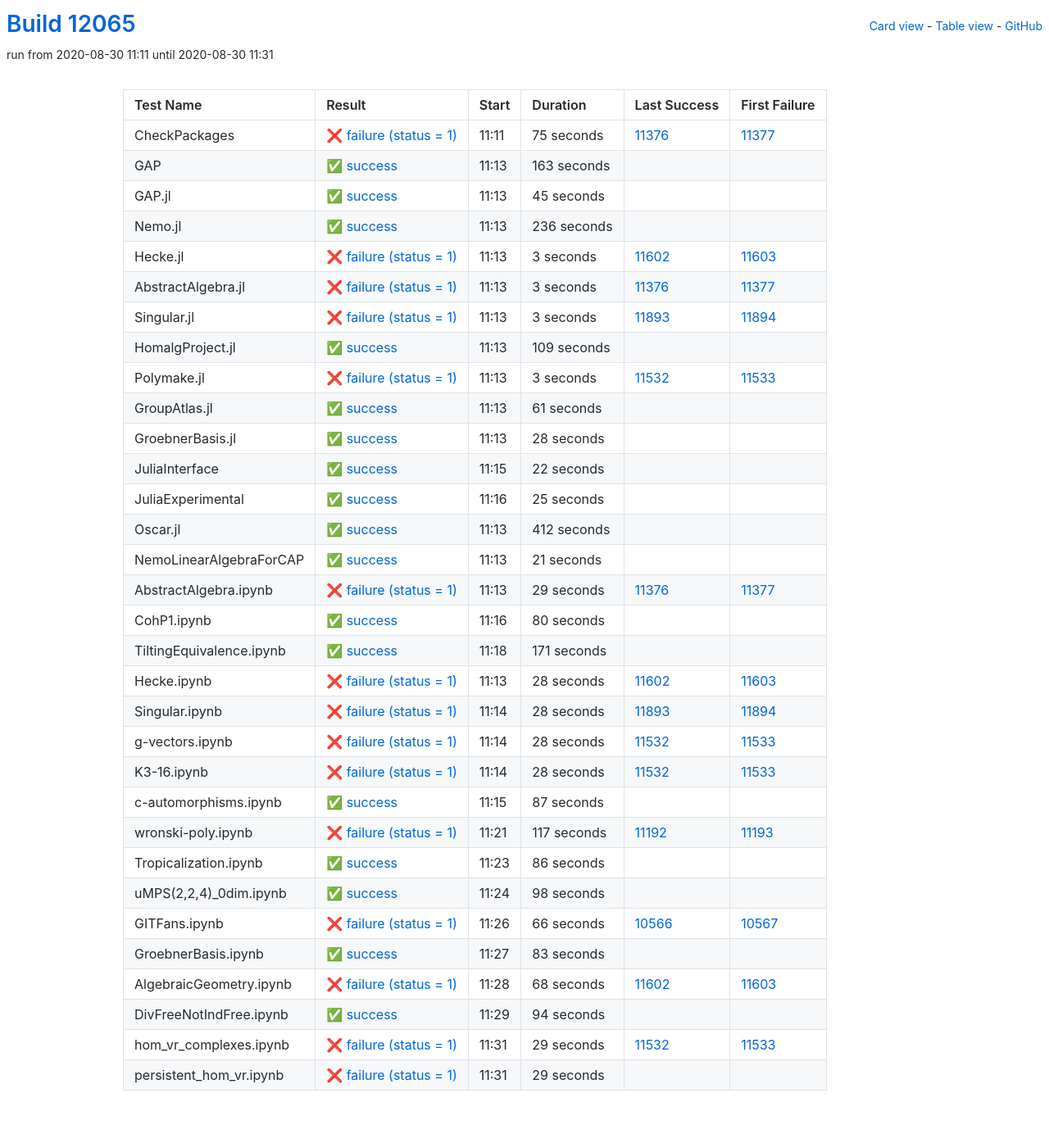
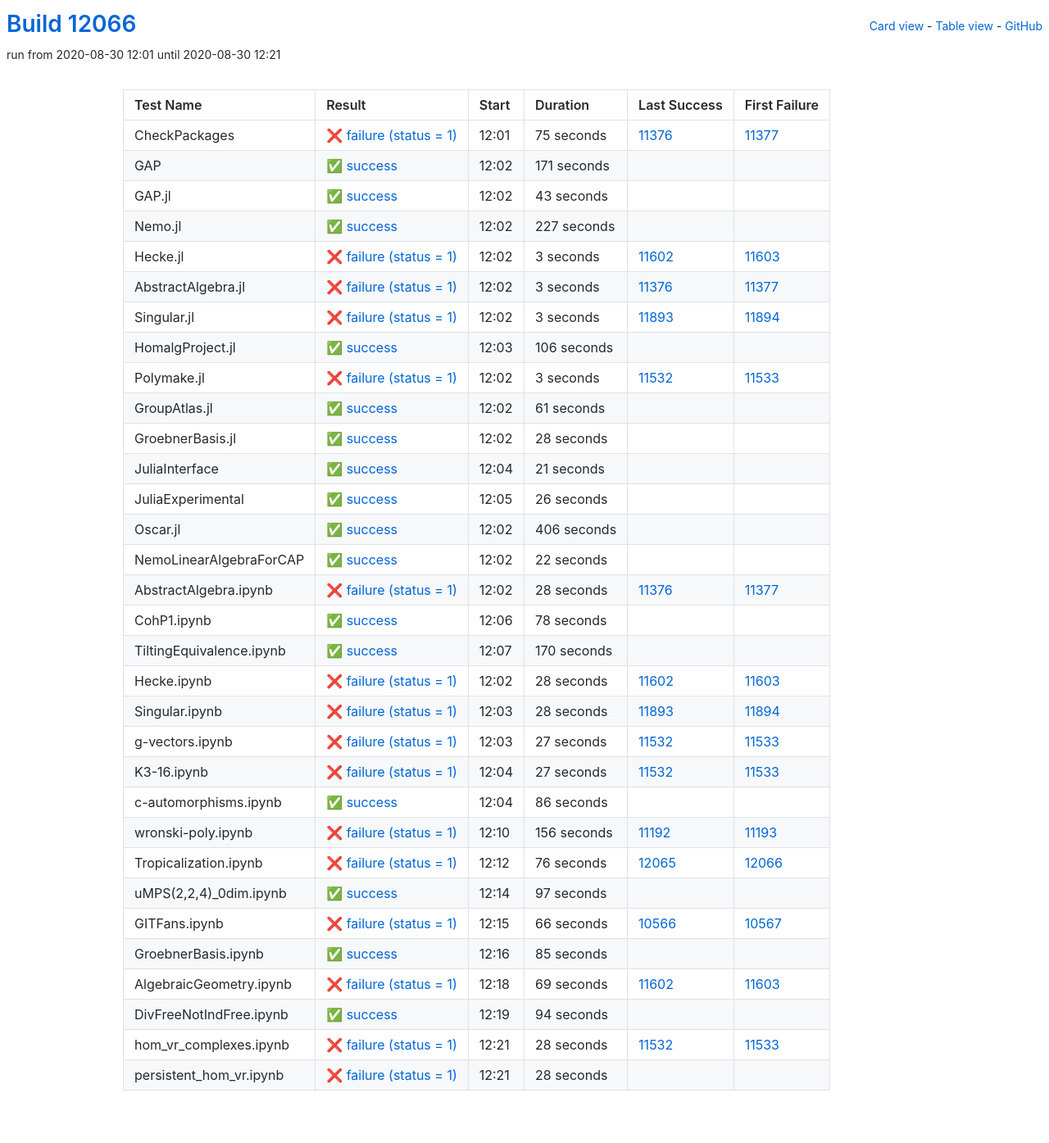
Before and after one commit to oscar-system/oscar-ci-status, a Jekyll site: the page built from table.html, in a window 1280 px wide. Shown: the whole page at 82% size. Built offline with Jekyll 4.4.1, drawn with Linux system fonts in a browser that asks for light colours.

Commit message:
Build #12066

```diff
--- a/_data/ci.yml
+++ b/_data/ci.yml
@@ -1,6 +1,6 @@
 ---
-build: 12065
-build_url: https://oscarci.mathematik.uni-kl.de/job/oscar/12065/
+build: 12066
+build_url: https://oscarci.mathematik.uni-kl.de/job/oscar/12066/
 job: oscar
 organization: oscar-system
 repo: oscar-ci-status
@@ -8,8 +8,8 @@
 tests:
 - name: CheckPackages
   id: checkpackages
-  log: https://oscarci.mathematik.uni-kl.de/job/oscar/12065/artifact/logs/build-12065/CheckPackages.log
-  start: 2020-08-30 11:11
+  log: https://oscarci.mathematik.uni-kl.de/job/oscar/12066/artifact/logs/build-12066/CheckPackages.log
+  start: 2020-08-30 12:01
   success: false
   exitcode: 1
   status: failure
@@ -20,44 +20,44 @@
   first_failure_url: https://oscarci.mathematik.uni-kl.de/job/oscar/11377/
 - name: GAP
   id: gap
-  log: https://oscarci.mathematik.uni-kl.de/job/oscar/12065/artifact/logs/build-12065/GAP.log
-  start: 2020-08-30 11:13
+  log: https://oscarci.mathematik.uni-kl.de/job/oscar/12066/artifact/logs/build-12066/GAP.log
+  start: 2020-08-30 12:02
   success: true
   exitcode: 0
   status: success
-  duration: 163
+  duration: 171
   last_success: false
   last_success_url:
   first_failure: false
   first_failure_url:
 - name: GAP.jl
   id: gap-jl
-  log: https://oscarci.mathematik.uni-kl.de/job/oscar/12065/artifact/logs/build-12065/GAP.jl.log
-  start: 2020-08-30 11:13
+  log: https://oscarci.mathematik.uni-kl.de/job/oscar/12066/artifact/logs/build-12066/GAP.jl.log
+  start: 2020-08-30 12:02
   success: true
   exitcode: 0
   status: success
-  duration: 45
+  duration: 43
   last_success: false
   last_success_url:
   first_failure: false
   first_failure_url:
 - name: Nemo.jl
   id: nemo-jl
-  log: https://oscarci.mathematik.uni-kl.de/job/oscar/12065/artifact/logs/build-12065/Nemo.jl.log
-  start: 2020-08-30 11:13
+  log: https://oscarci.mathematik.uni-kl.de/job/oscar/12066/artifact/logs/build-12066/Nemo.jl.log
+  start: 2020-08-30 12:02
   success: true
   exitcode: 0
   status: success
-  duration: 236
+  duration: 227
   last_success: false
   last_success_url:
   first_failure: false
   first_failure_url:
 - name: Hecke.jl
   id: hecke-jl
-  log: https://oscarci.mathematik.uni-kl.de/job/oscar/12065/artifact/logs/build-12065/Hecke.jl.log
-  start: 2020-08-30 11:13
+  log: https://oscarci.mathematik.uni-kl.de/job/oscar/12066/artifact/logs/build-12066/Hecke.jl.log
+  start: 2020-08-30 12:02
   success: false
   exitcode: 1
   status: failure
@@ -68,8 +68,8 @@
   first_failure_url: https://oscarci.mathematik.uni-kl.de/job/oscar/11603/
 - name: AbstractAlgebra.jl
   id: abstractalgebra-jl
-  log: https://oscarci.mathematik.uni-kl.de/job/oscar/12065/artifact/logs/build-12065/AbstractAlgebra.jl.log
-  start: 2020-08-30 11:13
+  log: https://oscarci.mathematik.uni-kl.de/job/oscar/12066/artifact/logs/build-12066/AbstractAlgebra.jl.log
+  start: 2020-08-30 12:02
   success: false
   exitcode: 1
   status: failure
@@ -80,8 +80,8 @@
   first_failure_url: https://oscarci.mathematik.uni-kl.de/job/oscar/11377/
 - name: Singular.jl
   id: singular-jl
-  log: https://oscarci.mathematik.uni-kl.de/job/oscar/12065/artifact/logs/build-12065/Singular.jl.log
-  start: 2020-08-30 11:13
+  log: https://oscarci.mathematik.uni-kl.de/job/oscar/12066/artifact/logs/build-12066/Singular.jl.log
+  start: 2020-08-30 12:02
   success: false
   exitcode: 1
   status: failure
@@ -92,20 +92,20 @@
   first_failure_url: https://oscarci.mathematik.uni-kl.de/job/oscar/11894/
 - name: HomalgProject.jl
   id: homalgproject-jl
-  log: https://oscarci.mathematik.uni-kl.de/job/oscar/12065/artifact/logs/build-12065/HomalgProject.jl.log
-  start: 2020-08-30 11:13
+  log: https://oscarci.mathematik.uni-kl.de/job/oscar/12066/artifact/logs/build-12066/HomalgProject.jl.log
+  start: 2020-08-30 12:03
   success: true
   exitcode: 0
   status: success
-  duration: 109
+  duration: 106
   last_success: false
   last_success_url:
   first_failure: false
   first_failure_url:
 - name: Polymake.jl
   id: polymake-jl
-  log: https://oscarci.mathematik.uni-kl.de/job/oscar/12065/artifact/logs/build-12065/Polymake.jl.log
-  start: 2020-08-30 11:13
+  log: https://oscarci.mathematik.uni-kl.de/job/oscar/12066/artifact/logs/build-12066/Polymake.jl.log
+  start: 2020-08-30 12:02
   success: false
   exitcode: 1
   status: failure
@@ -116,8 +116,8 @@
   first_failure_url: https://oscarci.mathematik.uni-kl.de/job/oscar/11533/
 - name: GroupAtlas.jl
   id: groupatlas-jl
-  log: https://oscarci.mathematik.uni-kl.de/job/oscar/12065/artifact/logs/build-12065/GroupAtlas.jl.log
-  start: 2020-08-30 11:13
+  log: https://oscarci.mathematik.uni-kl.de/job/oscar/12066/artifact/logs/build-12066/GroupAtlas.jl.log
+  start: 2020-08-30 12:02
   success: true
   exitcode: 0
   status: success
@@ -128,8 +128,8 @@
   first_failure_url:
 - name: GroebnerBasis.jl
   id: groebnerbasis-jl
-  log: https://oscarci.mathematik.uni-kl.de/job/oscar/12065/artifact/logs/build-12065/GroebnerBasis.jl.log
-  start: 2020-08-30 11:13
+  log: https://oscarci.mathematik.uni-kl.de/job/oscar/12066/artifact/logs/build-12066/GroebnerBasis.jl.log
+  start: 2020-08-30 12:02
   success: true
   exitcode: 0
   status: success
@@ -140,8 +140,44 @@
   first_failure_url:
 - name: JuliaInterface
   id: juliainterface
-  log: https://oscarci.mathematik.uni-kl.de/job/oscar/12065/artifact/logs/build-12065/JuliaInterface.log
-  start: 2020-08-30 11:15
+  log: https://oscarci.mathematik.uni-kl.de/job/oscar/12066/artifact/logs/build-12066/JuliaInterface.log
+  start: 2020-08-30 12:04
+  success: true
+  exitcode: 0
+  status: success
+  duration: 21
+  last_success: false
+  last_success_url:
+  first_failure: false
+  first_failure_url:
+- name: JuliaExperimental
+  id: juliaexperimental
+  log: https://oscarci.mathematik.uni-kl.de/job/oscar/12066/artifact/logs/build-12066/JuliaExperimental.log
+  start: 2020-08-30 12:05
+  success: true
+  exitcode: 0
+  status: success
+  duration: 26
+  last_success: false
+  last_success_url:
+  first_failure: false
+  first_failure_url:
+- name: Oscar.jl
+  id: oscar-jl
+  log: https://oscarci.mathematik.uni-kl.de/job/oscar/12066/artifact/logs/build-12066/Oscar.jl.log
+  start: 2020-08-30 12:02
+  success: true
+  exitcode: 0
+  status: success
+  duration: 406
+  last_success: false
+  last_success_url:
+  first_failure: false
+  first_failure_url:
+- name: NemoLinearAlgebraForCAP
+  id: nemolinearalgebraforcap
+  log: https://oscarci.mathematik.uni-kl.de/job/oscar/12066/artifact/logs/build-12066/NemoLinearAlgebraForCAP.log
+  start: 2020-08-30 12:02
   success: true
   exitcode: 0
   status: success
@@ -150,82 +186,46 @@
   last_success_url:
   first_failure: false
   first_failure_url:
-- name: JuliaExperimental
-  id: juliaexperimental
-  log: https://oscarci.mathematik.uni-kl.de/job/oscar/12065/artifact/logs/build-12065/JuliaExperimental.log
-  start: 2020-08-30 11:16
-  success: true
-  exitcode: 0
-  status: success
-  duration: 25
-  last_success: false
-  last_success_url:
-  first_failure: false
-  first_failure_url:
-- name: Oscar.jl
-  id: oscar-jl
-  log: https://oscarci.mathematik.uni-kl.de/job/oscar/12065/artifact/logs/build-12065/Oscar.jl.log
-  start: 2020-08-30 11:13
-  success: true
-  exitcode: 0
-  status: success
-  duration: 412
-  last_success: false
-  last_success_url:
-  first_failure: false
-  first_failure_url:
-- name: NemoLinearAlgebraForCAP
-  id: nemolinearalgebraforcap
-  log: https://oscarci.mathematik.uni-kl.de/job/oscar/12065/artifact/logs/build-12065/NemoLinearAlgebraForCAP.log
-  start: 2020-08-30 11:13
-  success: true
-  exitcode: 0
-  status: success
-  duration: 21
-  last_success: false
-  last_success_url:
-  first_failure: false
-  first_failure_url:
 - name: AbstractAlgebra.ipynb
   id: abstractalgebra-ipynb
-  log: https://oscarci.mathematik.uni-kl.de/job/oscar/12065/artifact/logs/build-12065/AbstractAlgebra.ipynb.log
-  start: 2020-08-30 11:13
+  log: https://oscarci.mathematik.uni-kl.de/job/oscar/12066/artifact/logs/build-12066/AbstractAlgebra.ipynb.log
+  start: 2020-08-30 12:02
   success: false
   exitcode: 1
   status: failure
-  duration: 29
+  duration: 28
   last_success: 11376
   last_success_url: https://oscarci.mathematik.uni-kl.de/job/oscar/11376/
   first_failure: 11377
   first_failure_url: https://oscarci.mathematik.uni-kl.de/job/oscar/11377/
 - name: CohP1.ipynb
   id: cohp1-ipynb
-  log: https://oscarci.mathematik.uni-kl.de/job/oscar/12065/artifact/logs/build-12065/CohP1.ipynb.log
-  start: 2020-08-30 11:16
+  log: https://oscarci.mathematik.uni-kl.de/job/oscar/12066/artifact/logs/build-12066/CohP1.ipynb.log
+  start: 2020-08-30 12:06
   success: true
   exitcode: 0
   status: success
-  duration: 80
+  duration: 78
   last_success: false
   last_success_url:
   first_failure: false
   first_failure_url:
 - name: TiltingEquivalence.ipynb
   id: tiltingequivalence-ipynb
-  log: https://oscarci.mathematik.uni-kl.de/job/oscar/12065/artifact/logs/build-12065/TiltingEquivalence.ipynb.log
-  start: 2020-08-30 11:18
+  log: https://oscarci.mathematik.uni-kl.de/job/oscar/12066/artifact/logs/build-12066/TiltingEquivalence.ipynb.log
+  start: 2020-08-30 12:07
   success: true
   exitcode: 0
   status: success
-  duration: 171
+  duration: 170
   last_success: false
   last_success_url:
   first_failure: false
   first_failure_url:
 - name: Hecke.ipynb
   id: hecke-ipynb
-  log: https://oscarci.mathematik.uni-kl.de/job/oscar/12065/artifact/logs/build-12065/Hecke.ipynb.log
-  start: 2020-08-30 11:13
+  log: https://oscarci.mathematik.uni-kl.de/job/oscar/12066/artifact/logs/build-12066/Hecke.ipynb.log
+  start: 2020-08-30 12:02
   success: false
   exitcode: 1
   status: failure
@@ -236,8 +236,8 @@
   first_failure_url: https://oscarci.mathematik.uni-kl.de/job/oscar/11603/
 - name: Singular.ipynb
   id: singular-ipynb
-  log: https://oscarci.mathematik.uni-kl.de/job/oscar/12065/artifact/logs/build-12065/Singular.ipynb.log
-  start: 2020-08-30 11:14
+  log: https://oscarci.mathematik.uni-kl.de/job/oscar/12066/artifact/logs/build-12066/Singular.ipynb.log
+  start: 2020-08-30 12:03
   success: false
   exitcode: 1
   status: failure
@@ -248,56 +248,32 @@
   first_failure_url: https://oscarci.mathematik.uni-kl.de/job/oscar/11894/
 - name: g-vectors.ipynb
   id: g-vectors-ipynb
-  log: https://oscarci.mathematik.uni-kl.de/job/oscar/12065/artifact/logs/build-12065/g-vectors.ipynb.log
-  start: 2020-08-30 11:14
+  log: https://oscarci.mathematik.uni-kl.de/job/oscar/12066/artifact/logs/build-12066/g-vectors.ipynb.log
+  start: 2020-08-30 12:03
   success: false
   exitcode: 1
   status: failure
-  duration: 28
+  duration: 27
   last_success: 11532
   last_success_url: https://oscarci.mathematik.uni-kl.de/job/oscar/11532/
   first_failure: 11533
   first_failure_url: https://oscarci.mathematik.uni-kl.de/job/oscar/11533/
 - name: K3-16.ipynb
   id: k3-16-ipynb
-  log: https://oscarci.mathematik.uni-kl.de/job/oscar/12065/artifact/logs/build-12065/K3-16.ipynb.log
-  start: 2020-08-30 11:14
+  log: https://oscarci.mathematik.uni-kl.de/job/oscar/12066/artifact/logs/build-12066/K3-16.ipynb.log
+  start: 2020-08-30 12:04
   success: false
   exitcode: 1
   status: failure
-  duration: 28
+  duration: 27
   last_success: 11532
   last_success_url: https://oscarci.mathematik.uni-kl.de/job/oscar/11532/
   first_failure: 11533
   first_failure_url: https://oscarci.mathematik.uni-kl.de/job/oscar/11533/
 - name: c-automorphisms.ipynb
   id: c-automorphisms-ipynb
-  log: https://oscarci.mathematik.uni-kl.de/job/oscar/12065/artifact/logs/build-12065/c-automorphisms.ipynb.log
-  start: 2020-08-30 11:15
-  success: true
-  exitcode: 0
-  status: success
-  duration: 87
-  last_success: false
-  last_success_url:
-  first_failure: false
-  first_failure_url:
-- name: wronski-poly.ipynb
-  id: wronski-poly-ipynb
-  log: https://oscarci.mathematik.uni-kl.de/job/oscar/12065/artifact/logs/build-12065/wronski-poly.ipynb.log
-  start: 2020-08-30 11:21
-  success: false
-  exitcode: 1
-  status: failure
-  duration: 117
-  last_success: 11192
-  last_success_url: https://oscarci.mathematik.uni-kl.de/job/oscar/11192/
-  first_failure: 11193
-  first_failure_url: https://oscarci.mathematik.uni-kl.de/job/oscar/11193/
-- name: Tropicalization.ipynb
-  id: tropicalization-ipynb
-  log: https://oscarci.mathematik.uni-kl.de/job/oscar/12065/artifact/logs/build-12065/Tropicalization.ipynb.log
-  start: 2020-08-30 11:23
+  log: https://oscarci.mathematik.uni-kl.de/job/oscar/12066/artifact/logs/build-12066/c-automorphisms.ipynb.log
+  start: 2020-08-30 12:04
   success: true
   exitcode: 0
   status: success
@@ -306,22 +282,46 @@
   last_success_url:
   first_failure: false
   first_failure_url:
+- name: wronski-poly.ipynb
+  id: wronski-poly-ipynb
+  log: https://oscarci.mathematik.uni-kl.de/job/oscar/12066/artifact/logs/build-12066/wronski-poly.ipynb.log
+  start: 2020-08-30 12:10
+  success: false
+  exitcode: 1
+  status: failure
+  duration: 156
+  last_success: 11192
+  last_success_url: https://oscarci.mathematik.uni-kl.de/job/oscar/11192/
+  first_failure: 11193
+  first_failure_url: https://oscarci.mathematik.uni-kl.de/job/oscar/11193/
+- name: Tropicalization.ipynb
+  id: tropicalization-ipynb
+  log: https://oscarci.mathematik.uni-kl.de/job/oscar/12066/artifact/logs/build-12066/Tropicalization.ipynb.log
+  start: 2020-08-30 12:12
+  success: false
+  exitcode: 1
+  status: failure
+  duration: 76
+  last_success: 12065
+  last_success_url: https://oscarci.mathematik.uni-kl.de/job/oscar/12065/
+  first_failure: 12066
+  first_failure_url: https://oscarci.mathematik.uni-kl.de/job/oscar/12066/
 - name: uMPS(2,2,4)_0dim.ipynb
   id: umps-2-2-4-0dim-ipynb
-  log: https://oscarci.mathematik.uni-kl.de/job/oscar/12065/artifact/logs/build-12065/uMPS-2-2-4-_0dim.ipynb.log
-  start: 2020-08-30 11:24
+  log: https://oscarci.mathematik.uni-kl.de/job/oscar/12066/artifact/logs/build-12066/uMPS-2-2-4-_0dim.ipynb.log
+  start: 2020-08-30 12:14
   success: true
   exitcode: 0
   status: success
-  duration: 98
+  duration: 97
   last_success: false
   last_success_url:
   first_failure: false
   first_failure_url:
 - name: GITFans.ipynb
   id: gitfans-ipynb
-  log: https://oscarci.mathematik.uni-kl.de/job/oscar/12065/artifact/logs/build-12065/GITFans.ipynb.log
-  start: 2020-08-30 11:26
+  log: https://oscarci.mathematik.uni-kl.de/job/oscar/12066/artifact/logs/build-12066/GITFans.ipynb.log
+  start: 2020-08-30 12:15
   success: false
   exitcode: 1
   status: failure
@@ -332,32 +332,32 @@
   first_failure_url: https://oscarci.mathematik.uni-kl.de/job/oscar/10567/
 - name: GroebnerBasis.ipynb
   id: groebnerbasis-ipynb
-  log: https://oscarci.mathematik.uni-kl.de/job/oscar/12065/artifact/logs/build-12065/GroebnerBasis.ipynb.log
-  start: 2020-08-30 11:27
+  log: https://oscarci.mathematik.uni-kl.de/job/oscar/12066/artifact/logs/build-12066/GroebnerBasis.ipynb.log
+  start: 2020-08-30 12:16
   success: true
   exitcode: 0
   status: success
-  duration: 83
+  duration: 85
   last_success: false
   last_success_url:
   first_failure: false
   first_failure_url:
 - name: AlgebraicGeometry.ipynb
   id: algebraicgeometry-ipynb
-  log: https://oscarci.mathematik.uni-kl.de/job/oscar/12065/artifact/logs/build-12065/AlgebraicGeometry.ipynb.log
-  start: 2020-08-30 11:28
+  log: https://oscarci.mathematik.uni-kl.de/job/oscar/12066/artifact/logs/build-12066/AlgebraicGeometry.ipynb.log
+  start: 2020-08-30 12:18
   success: false
   exitcode: 1
   status: failure
-  duration: 68
+  duration: 69
   last_success: 11602
   last_success_url: https://oscarci.mathematik.uni-kl.de/job/oscar/11602/
   first_failure: 11603
   first_failure_url: https://oscarci.mathematik.uni-kl.de/job/oscar/11603/
 - name: DivFreeNotIndFree.ipynb
   id: divfreenotindfree-ipynb
-  log: https://oscarci.mathematik.uni-kl.de/job/oscar/12065/artifact/logs/build-12065/DivFreeNotIndFree.ipynb.log
-  start: 2020-08-30 11:29
+  log: https://oscarci.mathematik.uni-kl.de/job/oscar/12066/artifact/logs/build-12066/DivFreeNotIndFree.ipynb.log
+  start: 2020-08-30 12:19
   success: true
   exitcode: 0
   status: success
@@ -368,24 +368,24 @@
   first_failure_url:
 - name: hom_vr_complexes.ipynb
   id: hom-vr-complexes-ipynb
-  log: https://oscarci.mathematik.uni-kl.de/job/oscar/12065/artifact/logs/build-12065/hom_vr_complexes.ipynb.log
-  start: 2020-08-30 11:31
+  log: https://oscarci.mathematik.uni-kl.de/job/oscar/12066/artifact/logs/build-12066/hom_vr_complexes.ipynb.log
+  start: 2020-08-30 12:21
   success: false
   exitcode: 1
   status: failure
-  duration: 29
+  duration: 28
   last_success: 11532
   last_success_url: https://oscarci.mathematik.uni-kl.de/job/oscar/11532/
   first_failure: 11533
   first_failure_url: https://oscarci.mathematik.uni-kl.de/job/oscar/11533/
 - name: persistent_hom_vr.ipynb
   id: persistent-hom-vr-ipynb
-  log: https://oscarci.mathematik.uni-kl.de/job/oscar/12065/artifact/logs/build-12065/persistent_hom_vr.ipynb.log
-  start: 2020-08-30 11:31
+  log: https://oscarci.mathematik.uni-kl.de/job/oscar/12066/artifact/logs/build-12066/persistent_hom_vr.ipynb.log
+  start: 2020-08-30 12:21
   success: false
   exitcode: 1
   status: failure
-  duration: 29
+  duration: 28
   last_success: false
   last_success_url:
   first_failure: false
```
Also changed, not shown: README.md.
